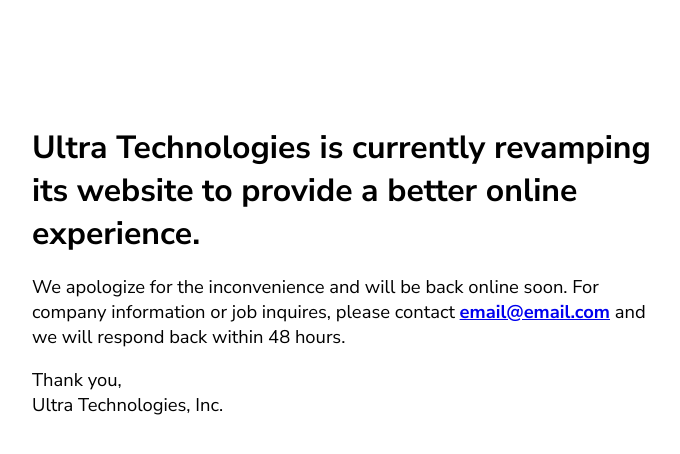
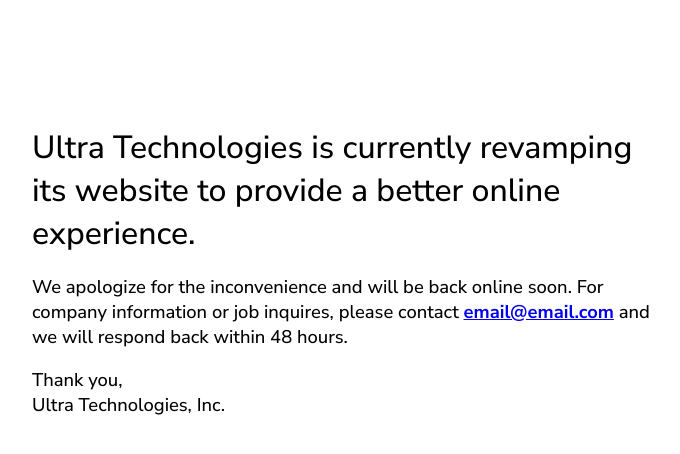
Before and after one commit to UT-webmaster/UT-website, a plain HTML site: page index.html in a window 1280 px wide. Shown: the whole page, without its empty margins (292-972 px from the left). Drawn offline with Linux system fonts and the light colour scheme.

Commit message:
Edit font weight.

```diff
--- a/index.html
+++ b/index.html
@@ -9,16 +9,17 @@
     <!-- Gfont link -->
     <link rel="preconnect" href="https://fonts.googleapis.com">
     <link rel="preconnect" href="https://fonts.gstatic.com" crossorigin>
-    <link href="https://fonts.googleapis.com/css2?family=Nunito+Sans:wght@400;700&display=swap" rel="stylesheet">
+    <link href="https://fonts.googleapis.com/css2?family=Nunito+Sans:wght@500;700&display=swap" rel="stylesheet">
   </head>
 
   <style>
     body {
-	    font-family: 'Nunito Sans', sans-serif;
+	font-family: 'Nunito Sans', sans-serif;
     }
 
     h1 {
       margin-bottom: 0.5em;
+      font-weight: 500;
     }
 
     .message-container {
```
